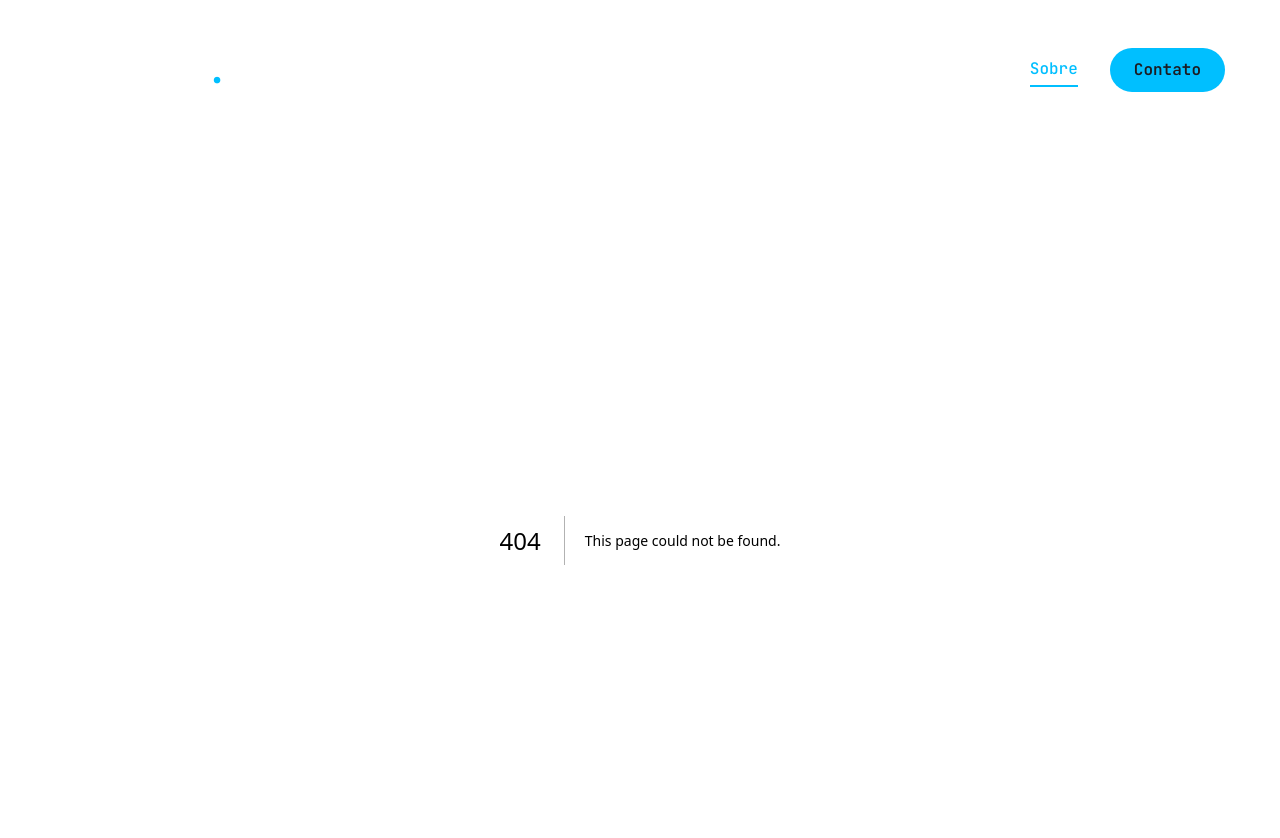
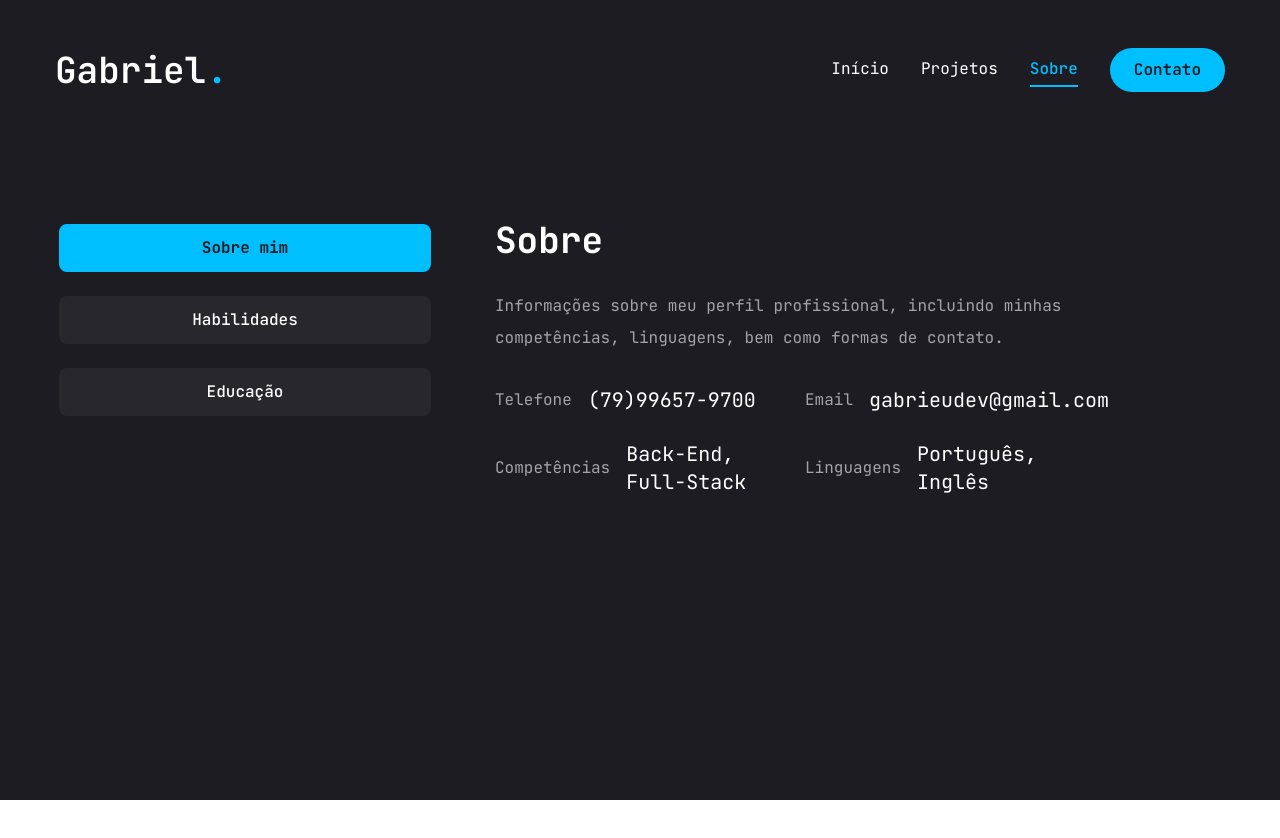
Before and after one commit to gabrieudev/portfolio, a Next.js app: page /sobre in a window 1280 px wide. Before the commit this address had no page. Shown: the top 838 px of the page. After the commit the page ends 800 px from the top, so only its background shows below. Built offline with nearby package versions, Linux system fonts and the light colour scheme.

Commit message:
feat: create about page

```diff
--- /dev/null
+++ b/src/app/sobre/page.jsx
@@ -0,0 +1,216 @@
+"use client";
+
+import { FaCss3, FaHtml5, FaJava, FaJs, FaReact } from "react-icons/fa";
+import {
+  SiTailwindcss,
+  SiSpringboot,
+  SiNextdotjs,
+  SiTypescript,
+  SiMysql,
+  SiPostgresql,
+  SiMicrosoftsqlserver,
+  SiDocker,
+  SiKeycloak,
+} from "react-icons/si";
+
+// components
+import { Tabs, TabsContent, TabsTrigger, TabsList } from "@/components/ui/tabs";
+import {
+  Tooltip,
+  TooltipContent,
+  TooltipProvider,
+  TooltipTrigger,
+} from "@/components/ui/tooltip";
+import { ScrollArea } from "@/components/ui/scroll-area";
+import { motion } from "framer-motion";
+
+const about = {
+  title: "Sobre",
+  description:
+    "Informações sobre meu perfil profissional, incluindo minhas competências, linguagens, bem como formas de contato.",
+  info: [
+    { fieldName: "Telefone", fieldValue: "(79)99657-9700" },
+    { fieldName: "Email", fieldValue: "gabrieudev@gmail.com" },
+    {
+      fieldName: "Competências",
+      fieldValue: "Back-End, Full-Stack",
+    },
+    { fieldName: "Linguagens", fieldValue: "Português, Inglês" },
+  ],
+};
+
+const education = {
+  icon: "/assets/resume/cap.svg",
+  title: "Educação",
+  description:
+    "Todo o meu conhecimento teórico obtido até o momento, tal como graduação e cursos online.",
+  items: [
+    {
+      institution: "Instituto Federal de Sergipe (IFS)",
+      degree: "Análise e Desenvolvimento de Sistemas",
+      duration: "03/2023 - 12/2025 (previsão)",
+    },
+    {
+      institution: "CISCO Networking Academy",
+      degree: "Linux Essentials",
+      duration: "09/02/2024",
+    },
+    {
+      institution: "CISCO Networking Academy",
+      degree: "Redes de computadores",
+      duration: "28/09/2024",
+    },
+    {
+      institution: "Fundação Bradesco",
+      degree: "Excel avançado",
+      duration: "27/12/2022",
+    },
+    {
+      institution: "Fundação Bradesco",
+      degree: "Word avançado",
+      duration: "26/12/2022",
+    },
+  ],
+};
+
+const skills = {
+  title: "Habilidades",
+  description:
+    "Todo o meu conhecimento técnico adquirido há mais de 3 anos de estudo em desenvolvimento web.",
+  skillList: [
+    { icon: <FaJava />, name: "Java" },
+    { icon: <SiSpringboot />, name: "Spring Boot" },
+    { icon: <SiKeycloak />, name: "Keycloak" },
+    { icon: <SiMysql />, name: "MySQL" },
+    { icon: <SiPostgresql />, name: "PostgreSQL" },
+    { icon: <SiMicrosoftsqlserver />, name: "MS SQL Server" },
+    { icon: <SiDocker />, name: "Docker" },
+    { icon: <FaHtml5 />, name: "HTML5" },
+    { icon: <FaCss3 />, name: "CSS3" },
+    { icon: <FaJs />, name: "JavaScript" },
+    { icon: <FaReact />, name: "React.js" },
+    { icon: <SiTailwindcss />, name: "Tailwind.css" },
+    { icon: <SiNextdotjs />, name: "Next.js" },
+    { icon: <SiTypescript />, name: "TypeScript" },
+  ],
+};
+
+const About = () => {
+  return (
+    <motion.div
+      initial={{ opacity: 0 }}
+      animate={{
+        opacity: 1,
+        transition: {
+          delay: 2.4,
+          duration: 0.4,
+          ease: "easeIn",
+        },
+      }}
+      className="min-h-[80vh] flex items-center justify-center py-12 xl:py-0"
+    >
+      <div className="container mx-auto">
+        <Tabs
+          defaultValue="Sobre"
+          className="flex flex-col xl:flex-row gap-[60px]"
+        >
+          <TabsList className="flex flex-col w-full max-w-[380px] mx-auto xl:mx-0 gap-6">
+            <TabsTrigger value="Sobre">Sobre mim</TabsTrigger>
+            <TabsTrigger value="Habilidades">Habilidades</TabsTrigger>
+            <TabsTrigger value="Educação">Educação</TabsTrigger>
+          </TabsList>
+
+          <div className="min-h-[78px] w-full">
+            <TabsContent
+              value="Sobre"
+              className="w-full text-center xl:text-left"
+            >
+              <div className="flex flex-col gap-[30px]">
+                <h3 className="text-4xl font-bold">{about.title}</h3>
+                <p className="max-w-[600px] text-white/60 mx-auto xl:mx-0">
+                  {about.description}
+                </p>
+                <ul className="grid grid-cols-1 xl:grid-cols-2 gap-y-6 max-w-[620px] mx-auto xl:mx-0">
+                  {about.info.map((item, index) => {
+                    return (
+                      <li
+                        className="flex items-center justify-center xl:justify-start gap-4"
+                        key={index}
+                      >
+                        <span className="text-white/60">{item.fieldName}</span>
+                        <span className="text-xl">{item.fieldValue}</span>
+                      </li>
+                    );
+                  })}
+                </ul>
+              </div>
+            </TabsContent>
+
+            <TabsContent value="Habilidades" className="w-full">
+              <div className="flex flex-col gap-[30px]">
+                <div className="flex flex-col gap-[30px] text-center xl:text-left">
+                  <h3 className="text-4xl font-bold">{skills.title}</h3>
+                  <p className="max-w-[600px] text-white/60 mx-auto xl:mx-0">
+                    {skills.description}
+                  </p>
+                </div>
+                <ul className="grid grid-cols-2 sm:grid-cols-3 md:grid-cols-4 gap-4 xl:gap-[30px]">
+                  {skills.skillList.map((skill, index) => {
+                    return (
+                      <li key={index}>
+                        <TooltipProvider delayDuration={100}>
+                          <Tooltip>
+                            <TooltipTrigger className="w-full h-[150px] bg-[#232329] rounded-full flex justify-center items-center group">
+                              <div className="text-6xl group-hover:text-accent transition-all duration-300">
+                                {skill.icon}
+                              </div>
+                            </TooltipTrigger>
+                            <TooltipContent>
+                              <p className="capitalize">{skill.name}</p>
+                            </TooltipContent>
+                          </Tooltip>
+                        </TooltipProvider>
+                      </li>
+                    );
+                  })}
+                </ul>
+              </div>
+            </TabsContent>
+
+            <TabsContent value="Educação" className="w-full">
+              <div className="flex flex-col gap-[30px] text-center xl:text-left">
+                <h3 className="text-4xl font-bold">{education.title}</h3>
+                <p className="max-w-[600px] text-white/60 mx-auto xl:mx-0">
+                  {education.description}
+                </p>
+                <ScrollArea className="h-[400px]">
+                  <ul className="grid grid-cols-1 lg:grid-cols-2 gap-[30px]">
+                    {education.items.map((item, index) => {
+                      return (
+                        <li
+                          className="bg-[#232329] h-[184px] px-10 rounded-xl flex flex-col justify-center items-center lg:items-start gap-1"
+                          key={index}
+                        >
+                          <span className="text-accent">{item.duration}</span>
+                          <h3 className="text-xl max-w-[260px] min-h-[60px] text-center lg:text-left mb-7">
+                            {item.degree}
+                          </h3>
+                          <div className="flex items-center gap-3">
+                            <span className="w-[6px] h-[6px] rounded-full bg-accent"></span>
+                            <p className="text-white/60">{item.institution}</p>
+                          </div>
+                        </li>
+                      );
+                    })}
+                  </ul>
+                </ScrollArea>
+              </div>
+            </TabsContent>
+          </div>
+        </Tabs>
+      </div>
+    </motion.div>
+  );
+};
+
+export default About;
```
